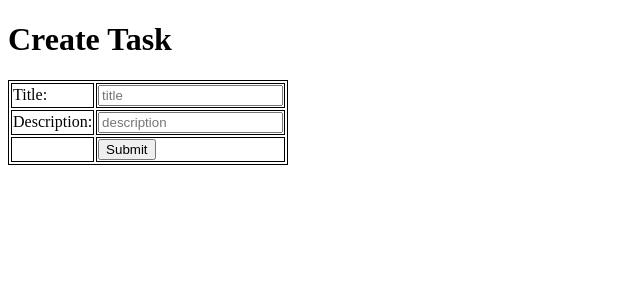
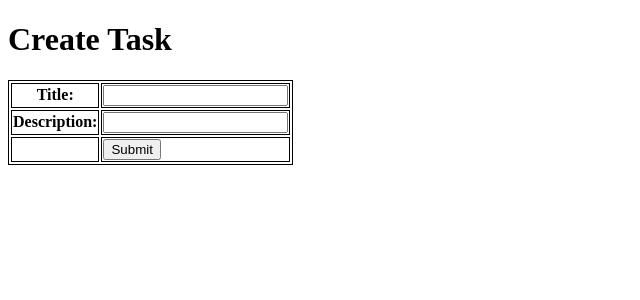
Before and after one commit to DJaegerScript/assignment-2, a Django app: page /todolist/task in a window 1280 px wide. Shown: the top 300 px of the page, without its empty margins (0-640 px from the left). Run offline with Django 4.2, Linux system fonts and the light colour scheme.

Commit message:
changed manually structured form to using form.py

```diff
--- /dev/null
+++ b/todolist/Form.py
@@ -0,0 +1,6 @@
+from django import forms
+
+
+class TodoListForm(forms.Form):
+    title = forms.CharField(required=True, label="Title")
+    description = forms.CharField(required=True, label="Description")
--- a/todolist/templates/create_todolist.html
+++ b/todolist/templates/create_todolist.html
@@ -8,33 +8,10 @@
   <form method="POST" action="">
     {% csrf_token %}
     <table>
-      <tr>
-        <td>Title:</td>
-        <td>
-          <input
-            type="text"
-            name="title"
-            placeholder="title"
-            class="form-control"
-          />
-        </td>
-      </tr>
-
-      <tr>
-        <td>Description:</td>
-        <td>
-          <input
-            type="text"
-            name="description"
-            placeholder="description"
-            class="form-control"
-          />
-        </td>
-      </tr>
-
+      {{ form.as_table }}
       <tr>
         <td></td>
-        <td><input class="btn" type="submit" value="Submit" /></td>
+        <td><input type="submit" name="submit" value="Submit" /></td>
       </tr>
     </table>
   </form>
--- a/todolist/views.py
+++ b/todolist/views.py
@@ -7,6 +7,7 @@ from django.contrib import messages
 from django.contrib.auth import authenticate, login, logout
 from django.http import HttpResponseRedirect
 from django.urls import reverse
+from todolist.Form import TodoListForm
 
 from todolist.models import TaskItem
 
@@ -61,15 +62,17 @@ def create_todolist(request, id = 0):
             task_instance = TaskItem.objects.get(pk=id)
             task_instance.is_finished = not task_instance.is_finished
         else:
-            title = request.POST.get('title')
-            description = request.POST.get('description')
-            user = request.user
-            date = datetime.datetime.now()
-            task_instance = TaskItem(title=title, description=description, user=user, date=date)
+            form = TodoListForm(request.POST)
+            if form.is_valid():
+                title = form.cleaned_data['title']
+                description = form.cleaned_data['description']
+                user = request.user
+                date = datetime.datetime.now()
+                task_instance = TaskItem(title=title, description=description, user=user, date=date)
         task_instance.save()
         return HttpResponseRedirect(reverse("todolist:show_todolist"))
 
-    context = {}
+    context = { 'form': TodoListForm() }
     return render(request, 'create_todolist.html', context)
 
 def delete_todolist(request, id):
```
